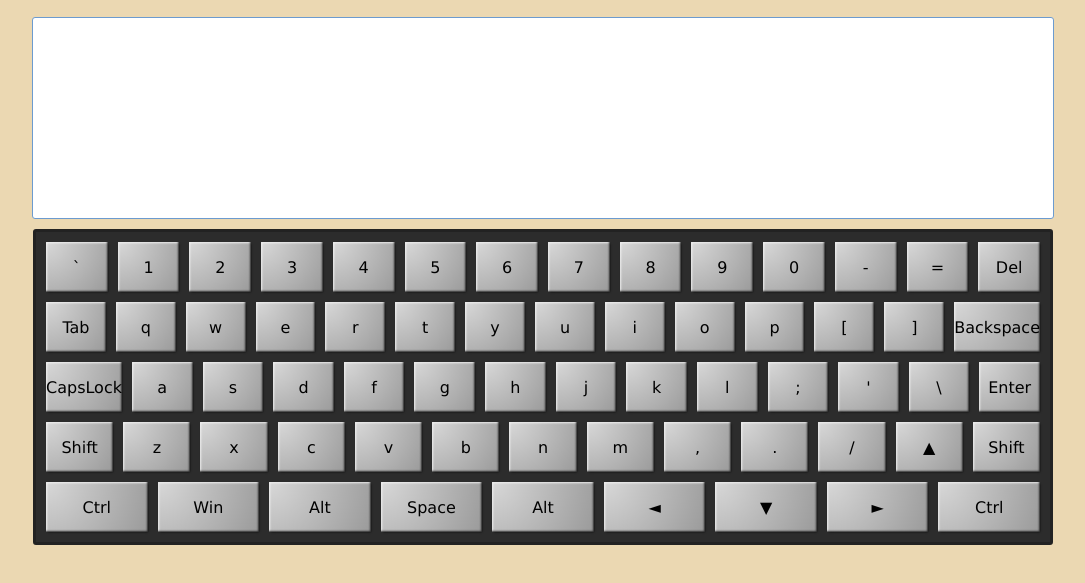
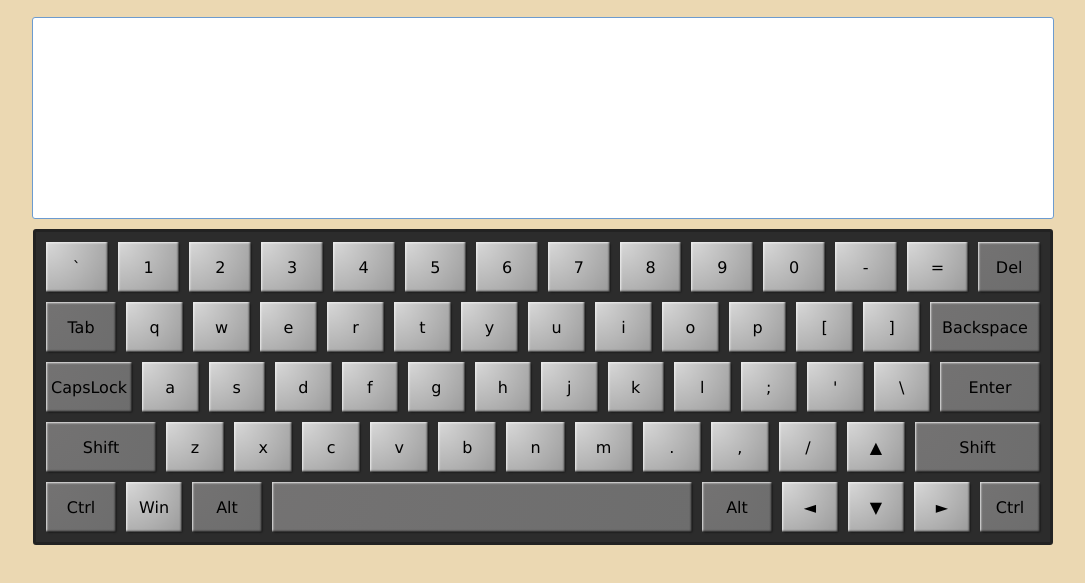
Before and after one commit to Twitty97/virtual-keyboard, a plain HTML site: page index.html in a window 1280 px wide. Shown: the part 135-718 px from the top of the page, without its empty margins (97-1182 px from the left). Drawn offline with Linux system fonts and the light colour scheme.

Commit message:
style: add css style to key classes

```diff
--- a/css/style.css
+++ b/css/style.css
@@ -77,7 +77,11 @@ body {
   transition: all 0.2s ease-in-out;
   background: rgb(100, 100, 100) radial-gradient(circle at 0 0, rgba(255, 255, 255, .75), rgba(255, 255, 255, .35));
   box-shadow: inset rgba(0, 0, 0, .75) -1px -1px 2px, inset rgba(255, 255, 255, .9) 1px 1px 2px, rgba(0, 0, 0, .8) 1px 1px 2px -1px;
-  ;
+}
+
+.keyboard-key:hover,
+.keyboard-key:active {
+  background: rgb(101, 78, 146);
 }
 
 .letter {
@@ -87,7 +91,8 @@ body {
 }
 
 .backspace,
-.alt,
+.alt-left,
+.alt-right,
 .caps,
 .ctrl-left,
 .ctrl-right,
@@ -116,9 +121,12 @@ body {
   width: 100px;
 }
 
-.shift-left,
+.shift-left {
+  width: 110px;
+}
+
 .shift-right {
-  width: 120px;
+  width: 125px;
 }
 
 .space {
@@ -127,8 +135,9 @@ body {
 
 .tab,
 .ctrl-left,
-.alt {
-  width: 76px;
+.alt-left,
+.alt-right {
+  width: 70px;
 }
 
 @keyframes fadeOut {
--- a/js/index.js
+++ b/js/index.js
@@ -62,22 +62,8 @@ const keyboard = {
     const arrayOfRows = [];
     let k = 0;
     let j = 0;
-    let z = 0;
     let keyElement;
     let keyValue;
-
-    const keyLayout = [
-      '`', '1', '2', '3', '4', '5', '6', '7', '8', '9', '0', '-', '=', 'Del',
-
-      'Tab', 'q', 'w', 'e', 'r', 't', 'y', 'u', 'i', 'o', 'p', '[', ']', 'Backspace',
-
-      'CapsLock', 'a', 's', 'd', 'f', 'g', 'h', 'j', 'k', 'l', ';', "'", '\\', 'Enter',
-
-      'Shift', 'z', 'x', 'c', 'v', 'b', 'n', 'm', ',', '.', '/', '▲', 'Shift',
-
-      'Ctrl', 'Win', 'Alt', 'Space', 'Alt', '◄', '▼', '►', 'Ctrl',
-
-    ];
 
     for (let i = 0; i < this.elements.keyRow.length; i += 1) {
       const style = getComputedStyle(this.elements.keyRow[i]);
@@ -91,15 +77,13 @@ const keyboard = {
         keyElement = document.createElement('div');
         keyValue = document.createElement('span');
         keyElement.classList.add('keyboard-key');
+        keyElement.classList.add(`${keyboardLayout[k][j][0]}`);
         keyValue.classList.add('letter');
-        keyValue.textContent = `${keyLayout[z]}`;
+        keyValue.textContent = `${keyboardLayout[k][j][3]}`;
         keyElement.appendChild(keyValue);
         this.elements.keyRow[k].appendChild(keyElement);
-        z += 1;
       }
     }
-
-    console.log(keyboardLayout[0][0][0]);
   },
 
   triggerEvent(handlerName) {
--- a/js/keys.js
+++ b/js/keys.js
@@ -12,7 +12,7 @@ export default [
     ['Digit0', '0', ')', '0', ')'],
     ['Minus', '-', '_', '-', '_'],
     ['Equal', '=', '+', '=', '+'],
-    ['backspace', 'Backspace', 'Backspace', 'Backspace', 'Backspace'],
+    ['delete', 'Del', 'Del', 'Del', 'Del'],
   ],
   [
     ['tab', 'Tab', 'Tab', 'Tab', 'Tab'],
@@ -28,8 +28,7 @@ export default [
     ['KeyP', 'з', 'З', 'p', 'P'],
     ['BracketLeft', 'х', 'Х', '[', '{'],
     ['BracketRight', 'ъ', 'Ъ', ']', '}'],
-    ['Backslash', '\\', '/', '\\', '|'],
-    ['delete', 'Del', 'Del', 'Del', 'Del'],
+    ['backspace', 'Backspace', 'Backspace', 'Backspace', 'Backspace'],
   ],
   [
     ['caps', 'CapsLock', 'CapsLock', 'CapsLock', 'CapsLock', 'CapsLock'],
@@ -44,6 +43,7 @@ export default [
     ['KeyL', 'д', 'Д', 'l', 'L'],
     ['Semicolon', 'ж', 'Ж', ';', ':'],
     ['Quote', 'э', 'Э', '\'', '\''],
+    ['Backslash', '\\', '/', '\\', '|'],
     ['enter', 'Enter', 'Enter', 'Enter', 'Enter'],
   ],
   [
@@ -64,9 +64,9 @@ export default [
   [
     ['ctrl-left', 'Ctrl', 'Ctrl', 'Ctrl', 'Ctrl'],
     ['MetaLeft', 'Win', 'Win', 'Win', 'Win'],
-    ['AltLeft', 'Alt', 'Alt', 'Alt', 'Alt'],
+    ['alt-left', 'Alt', 'Alt', 'Alt', 'Alt'],
     ['space', ' ', ' ', ' ', ' '],
-    ['AltRight', 'Alt', 'Alt', 'Alt', 'Alt'],
+    ['alt-right', 'Alt', 'Alt', 'Alt', 'Alt'],
     ['ArrowLeft', '◄', '◄', '◄', '◄'],
     ['ArrowDown', '▼', '▼', '▼', '▼'],
     ['ArrowRight', '►', '►', '►', '►'],
```
Also changed, not shown: index.html (+0 -84 lines).
